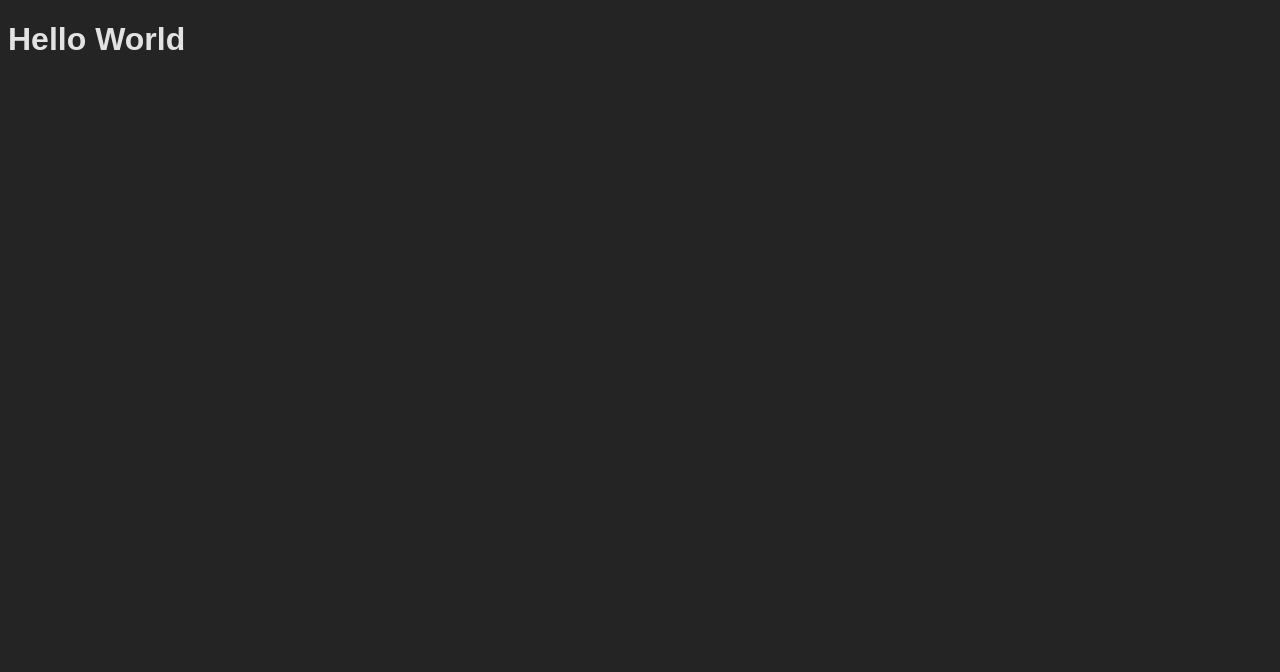
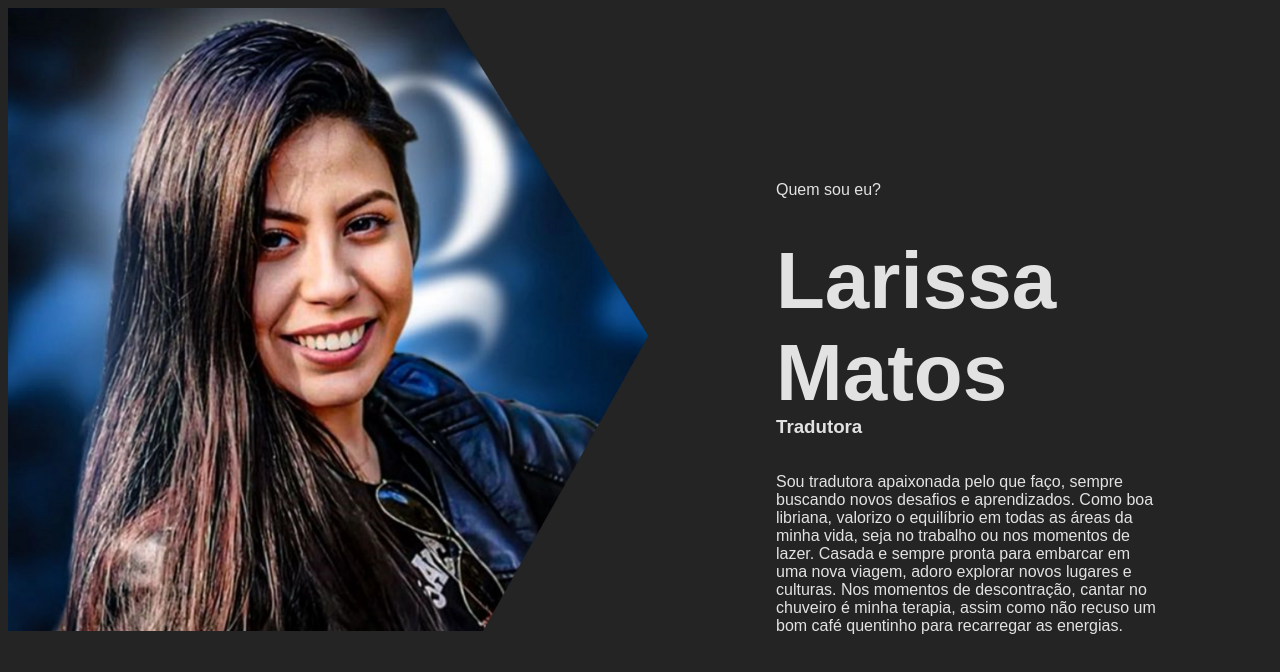
Before and after one commit to GeorgeLucasGLz/gibellinitraduzioni, a React (Vite) app: page / in a window 1280 px wide. Shown: the top 672 px of the page. Built offline with nearby package versions, Linux system fonts and the light colour scheme.

Commit message:
section Larissa

```diff
--- a/package.json
+++ b/package.json
@@ -10,8 +10,10 @@
     "preview": "vite preview"
   },
   "dependencies": {
+    "jsx": "^0.9.89",
     "react": "^18.3.1",
-    "react-dom": "^18.3.1"
+    "react-dom": "^18.3.1",
+    "styled-components": "^6.1.13"
   },
   "devDependencies": {
     "@eslint/js": "^9.9.0",
--- a/src/App.jsx
+++ b/src/App.jsx
@@ -1,10 +1,11 @@
 import React from 'react'
-import './styles.css'
+import LarissaSection from './components/LarissaSection'
 
 function App() {
 
   return (
-    <h1>Hello World</h1>
+
+    <LarissaSection />
 
   )
 }
--- /dev/null
+++ b/src/components/LarissaSection/index.jsx
@@ -0,0 +1,26 @@
+import React from 'react'
+import Larissa from '../../assets/larissa.webp'
+import { Section, Image, ContainerText, Infos } from './style.js'
+
+function LarissaSection() {
+
+    return (
+        <>
+            <Section>
+                <div>
+                    <Image src={Larissa} alt="foto Larissa" />
+                </div>
+                <ContainerText>
+                    <Infos>
+                        <p>Quem sou eu?</p>
+                        <h2>Larissa Matos</h2>
+                        <h3>Tradutora</h3>
+                        <p>Sou tradutora apaixonada pelo que faço, sempre buscando novos desafios e aprendizados. Como boa libriana, valorizo o equilíbrio em todas as áreas da minha vida, seja no trabalho ou nos momentos de lazer. Casada e sempre pronta para embarcar em uma nova viagem, adoro explorar novos lugares e culturas. Nos momentos de descontração, cantar no chuveiro é minha terapia, assim como não recuso um bom café quentinho para recarregar as energias.</p>
+                    </Infos>
+                </ContainerText>
+            </Section>
+        </>
+    )
+}
+
+export default LarissaSection
--- /dev/null
+++ b/src/components/LarissaSection/style.js
@@ -0,0 +1,33 @@
+import styled from "styled-components";
+
+export const Section = styled.section`
+display: flex;
+width: 100vw;
+height: 100vh;
+`
+
+export const Image = styled.img`
+width: 50vw;
+`
+
+export const ContainerText = styled.div`
+display: flex;
+align-items: center;
+justify-content: center;
+width: 50vw;
+`
+
+export const Infos = styled.div`
+display: flex;
+flex-direction: column;
+width: 30vw;
+
+h2{
+    font-size: 80px;
+    margin-top: 20px;
+}
+
+h3{
+    margin-top: -70px;
+}
+`
```
Also changed, not shown: src/assets/larissa.webp (added), src/styles.css (deleted), 1 other file (tests, documents, lock files or other folders).
